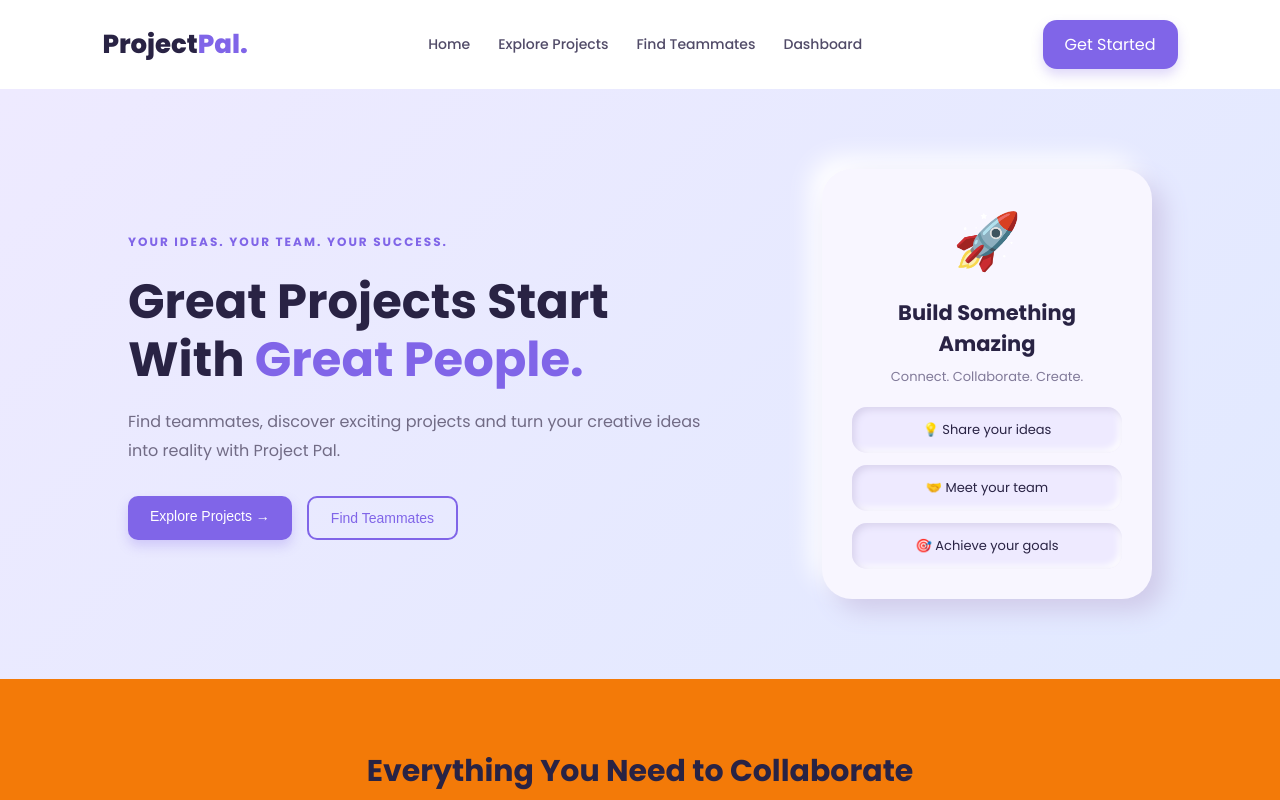
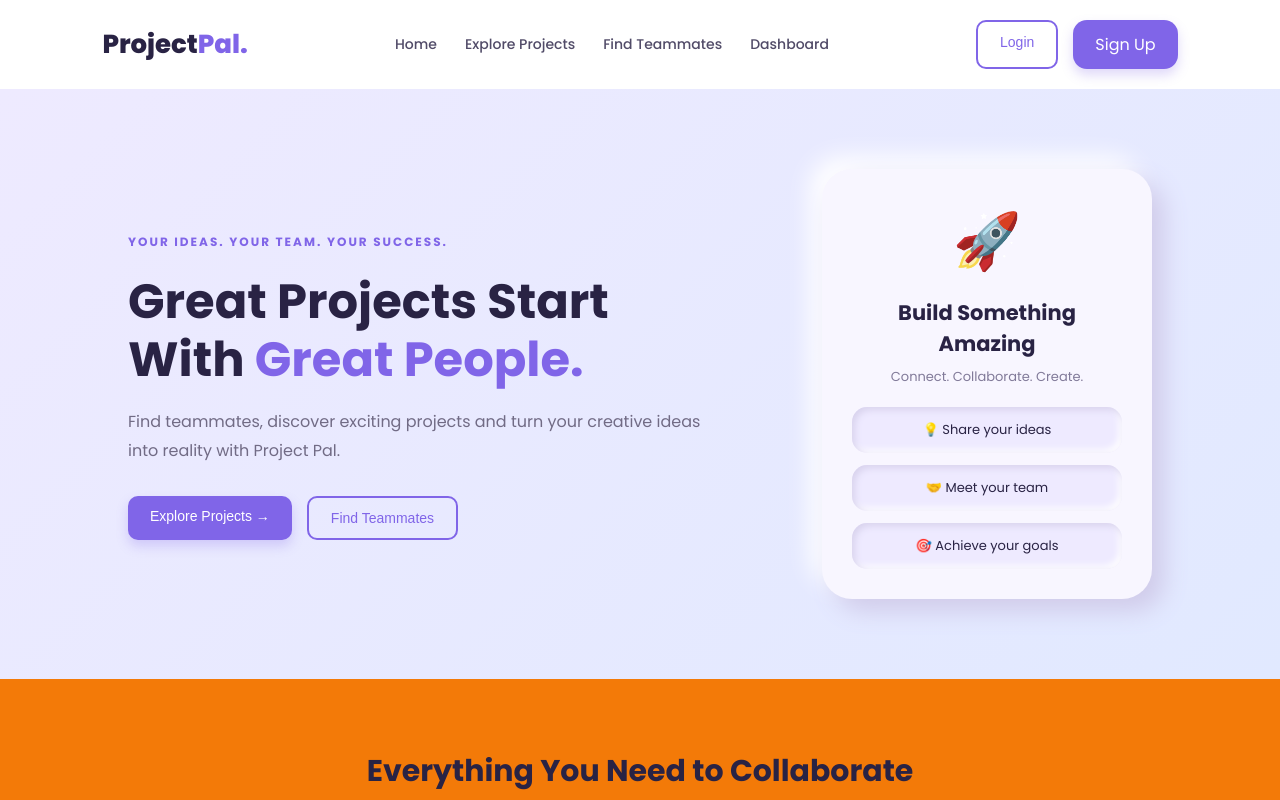
Before and after one commit to Oct-raj/Project-Pal, a plain HTML site: page index.html in a window 1280 px wide. Shown: the top 800 px of the page. Drawn offline with nearby package versions, Linux system fonts and the light colour scheme.

Commit message:
Add login and signup buttons to homepage

```diff
--- a/index.html
+++ b/index.html
@@ -19,14 +19,16 @@
             <a href="dashboard.html">Dashboard</a>
         </nav>
 
-        <a href="create-project.html" class="nav-btn">Get Started</a>
+        <div class="hero-buttons">
+            <a href="login.html" class="secondary-btn">Login</a>
+            <a href="signup.html" class="nav-btn">Sign Up</a>
+        </div>
     </header>
 
     <main>
         <section class="hero">
             <div class="hero-content">
                 <span class="tag">YOUR IDEAS. YOUR TEAM. YOUR SUCCESS.</span>
-
                 <h1>Great Projects Start With <span>Great People.</span></h1>
 
                 <p>
@@ -79,7 +81,8 @@
     <footer>
         <p>© 2026 Project Pal. Made for students, built for collaboration.</p>
     </footer>
-<script src="https://cdn.jsdelivr.net/npm/@supabase/supabase-js@2"></script>
-<script src="js/supabase.js"></script>
+
+    <script src="https://cdn.jsdelivr.net/npm/@supabase/supabase-js@2"></script>
+    <script src="js/supabase.js"></script>
 </body>
 </html>
```
